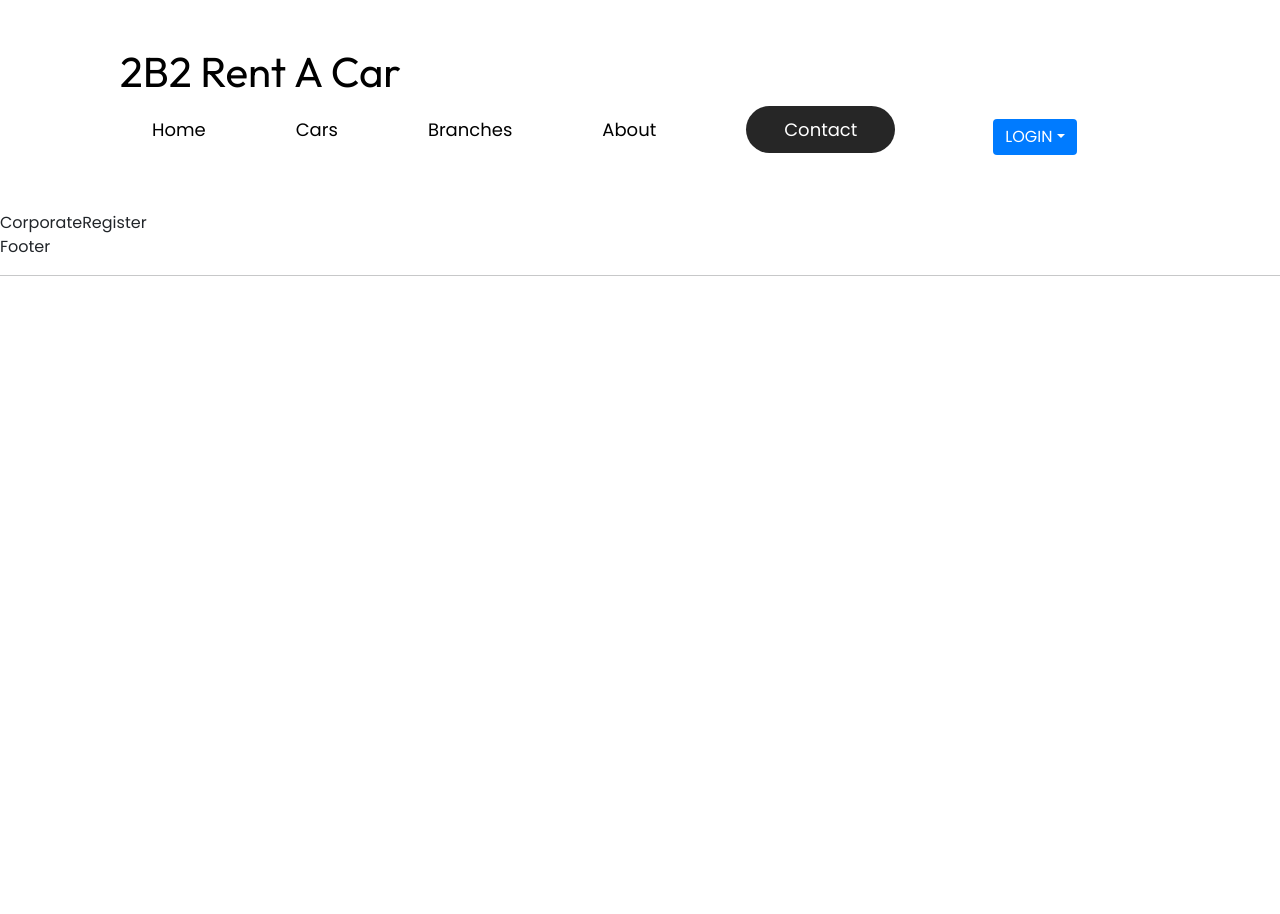
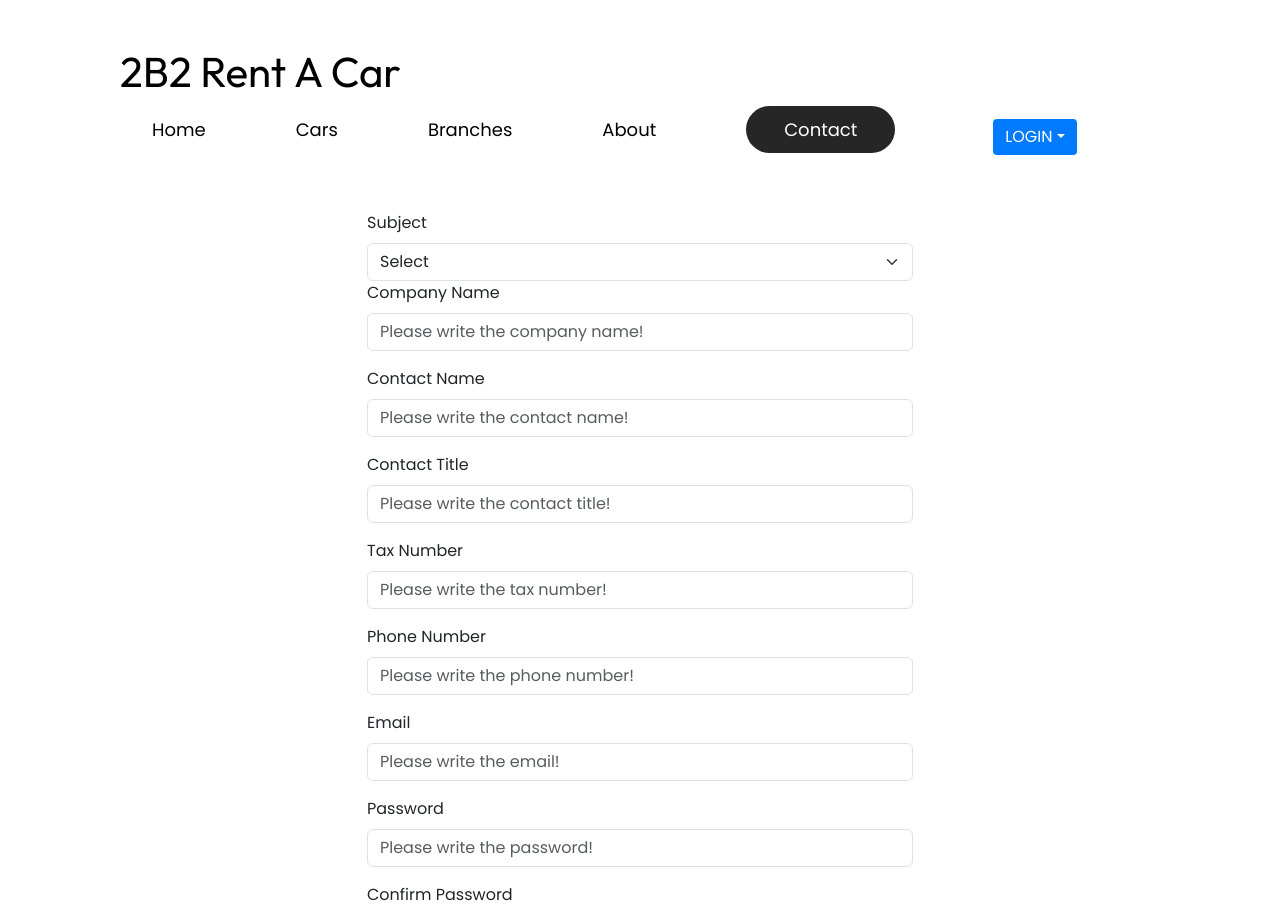
Before and after one commit to bedirhanbalci/RentACar-FrontEnd, a React (Create React App) app: page /corporate-register in a window 1280 px wide. Shown: the top 914 px of the page. Before the commit the page ends 800 px from the top, so only its background shows below. Built offline with nearby package versions, Linux system fonts and the light colour scheme.

Commit message:
Added Corporate Register and Refactored Individual Register

```diff
--- a/src/pages/CorporateRegister/CorporateRegister.tsx
+++ b/src/pages/CorporateRegister/CorporateRegister.tsx
@@ -1,9 +1,160 @@
-import React from 'react'
+import { Formik, Form } from "formik";
+import * as Yup from "yup";
+import { passwordRule } from "../../utils/validation/customValidationRules";
+import FormikInput from "../../components/common/FormikInput/FormikInput";
+import FormikSelect from "../../components/common/FormikSelect/FormikSelect";
 
-const CorporateRegister = () => {
-  return (
-    <div>CorporateRegister</div>
-  )
+type Props = {};
+
+interface CorporateRegisterForm {
+  subjectId: number;
+  companyName: string;
+  contactName: string;
+  contactTitle: string;
+  taxNumber: string;
+  phoneNumber: string;
+  email: string;
+  password: string;
+  confirmPassword: string;
 }
 
-export default CorporateRegister
+const CorporateRegister = (props: Props) => {
+  // const dispatch = useDispatch();
+
+  const initialValues: CorporateRegisterForm = {
+    subjectId: 0,
+    companyName: "",
+    contactName: "",
+    contactTitle: "",
+    taxNumber: "",
+    phoneNumber: "",
+    email: "",
+    password: "",
+    confirmPassword: "",
+  };
+
+  const validationSchema = Yup.object({
+    subjectId: Yup.number()
+      .required("Subject field is required.")
+      .min(1, "Select a valid subject!"),
+    companyName: Yup.string()
+      .required("Company name field is required.")
+      .min(2, "Company name must be at least 2 characters long.")
+      .max(50, "Company name must be at most 50 characters long."),
+    contactName: Yup.string()
+      .required("Contact name field is required.")
+      .min(2, "Contact name must be at least 2 characters long.")
+      .max(50, "Contact name must be at most 50 characters long."),
+    contactTitle: Yup.string()
+      .required("Contact title field is required.")
+      .min(2, "Contact title must be at least 2 characters long.")
+      .max(50, "Contact title must be at most 50 characters long."),
+    taxNumber: Yup.string()
+      .required("Tax number field is required.")
+      .min(10, "Tax number must be a minimum of 10 characters!"),
+    phoneNumber: Yup.string()
+      .matches(/^[0-9]{10}$/, "Please enter a valid phone number")
+      .required("Phone number field is required."),
+    email: Yup.string()
+      .email("Please enter a valid email address")
+      .required("Email field is required."),
+    password: Yup.string()
+      .required("Password field is required.")
+      .min(8, "Password must be at least 8 characters long.")
+      .test(
+        "is strong",
+        "Password must contain at least one uppercase letter, one lowercase letter, and one number!",
+        passwordRule
+      ),
+    confirmPassword: Yup.string()
+      .oneOf([Yup.ref("password")], "Passwords must match!")
+      .required("Confirm password is required")
+      .nullable(),
+  });
+
+  return (
+    <div className="container">
+      <Formik
+        validationSchema={validationSchema}
+        initialValues={initialValues}
+        onSubmit={values => {
+          // dispatch(addProduct(values));
+          console.log(values);
+        }}
+      >
+        <Form>
+          <div className="row">
+            <div className="col-6 mx-auto">
+              <FormikSelect
+                label="Subject"
+                name="subjectId"
+                options={[
+                  { value: 0, label: "Select" },
+                  { value: 1, label: "Price List Request" },
+                  { value: 2, label: "New Corporate Customer Requests" },
+                  { value: 3, label: "General Requests" },
+                ]}
+              ></FormikSelect>
+
+              <FormikInput
+                label="Company Name"
+                name="companyName"
+                placeholder="Please write the company name!"
+              />
+
+              <FormikInput
+                label="Contact Name"
+                name="contactName"
+                placeholder="Please write the contact name!"
+              />
+
+              <FormikInput
+                label="Contact Title"
+                name="contactTitle"
+                placeholder="Please write the contact title!"
+              />
+
+              <FormikInput
+                label="Tax Number"
+                name="taxNumber"
+                placeholder="Please write the tax number!"
+              />
+
+              <FormikInput
+                label="Phone Number"
+                name="phoneNumber"
+                placeholder="Please write the phone number!"
+              />
+
+              <FormikInput
+                label="Email"
+                name="email"
+                placeholder="Please write the email!"
+              />
+
+              <FormikInput
+                label="Password"
+                name="password"
+                type="password"
+                placeholder="Please write the password!"
+              />
+
+              <FormikInput
+                label="Confirm Password"
+                name="confirmPassword"
+                type="password"
+                placeholder="Please write the confirm password!"
+              />
+
+              <button className="btn btn-danger mt-3" type="submit">
+                Sign Up
+              </button>
+            </div>
+          </div>
+        </Form>
+      </Formik>
+    </div>
+  );
+};
+
+export default CorporateRegister;
--- a/src/pages/IndividualRegister/IndividualRegister.tsx
+++ b/src/pages/IndividualRegister/IndividualRegister.tsx
@@ -13,6 +13,7 @@ interface IndividualRegisterForm {
   phoneNumber: string;
   email: string;
   password: string;
+  confirmPassword: string;
 }
 
 const IndividualRegister = (props: Props) => {
@@ -26,6 +27,7 @@ const IndividualRegister = (props: Props) => {
     phoneNumber: "",
     email: "",
     password: "",
+    confirmPassword: "",
   };
 
   const validationSchema = Yup.object({
@@ -57,6 +59,10 @@ const IndividualRegister = (props: Props) => {
         "Password must contain at least one uppercase letter, one lowercase letter, and one number!",
         passwordRule
       ),
+    confirmPassword: Yup.string()
+      .oneOf([Yup.ref("password")], "Passwords must match!")
+      .required("Confirm password is required")
+      .nullable(),
   });
 
   return (
@@ -75,30 +81,56 @@ const IndividualRegister = (props: Props) => {
               <FormikInput
                 label="First Name"
                 name="firstName"
-                placeholder="Please write the product name!"
+                placeholder="Please write the first name!"
               />
 
               <FormikInput
                 label="Last Name"
                 name="lastName"
-                placeholder="Please write the product description!"
+                placeholder="Please write the last name!"
               />
 
               <FormikInput
                 label="Nationality Number"
                 name="nationalityNo"
-                placeholder="Please write the product price!"
+                placeholder="Please write the nationality number!"
               />
 
               <FormikInput
                 label="Birth Date"
                 name="birthDate"
                 type="date"
-                placeholder="Please write the product stock condition!"
+                placeholder="Please write the birth date!"
               />
 
-              <button className="btn btn-success mt-3" type="submit">
-                Add
+              <FormikInput
+                label="Phone Number"
+                name="phoneNumber"
+                placeholder="Please write the phone number!"
+              />
+
+              <FormikInput
+                label="Email"
+                name="email"
+                placeholder="Please write the email!"
+              />
+
+              <FormikInput
+                label="Password"
+                name="password"
+                type="password"
+                placeholder="Please write the password!"
+              />
+
+              <FormikInput
+                label="Confirm Password"
+                name="confirmPassword"
+                type="password"
+                placeholder="Please write the confirm password!"
+              />
+
+              <button className="btn btn-danger mt-3" type="submit">
+                Sign Up
               </button>
             </div>
           </div>
```
